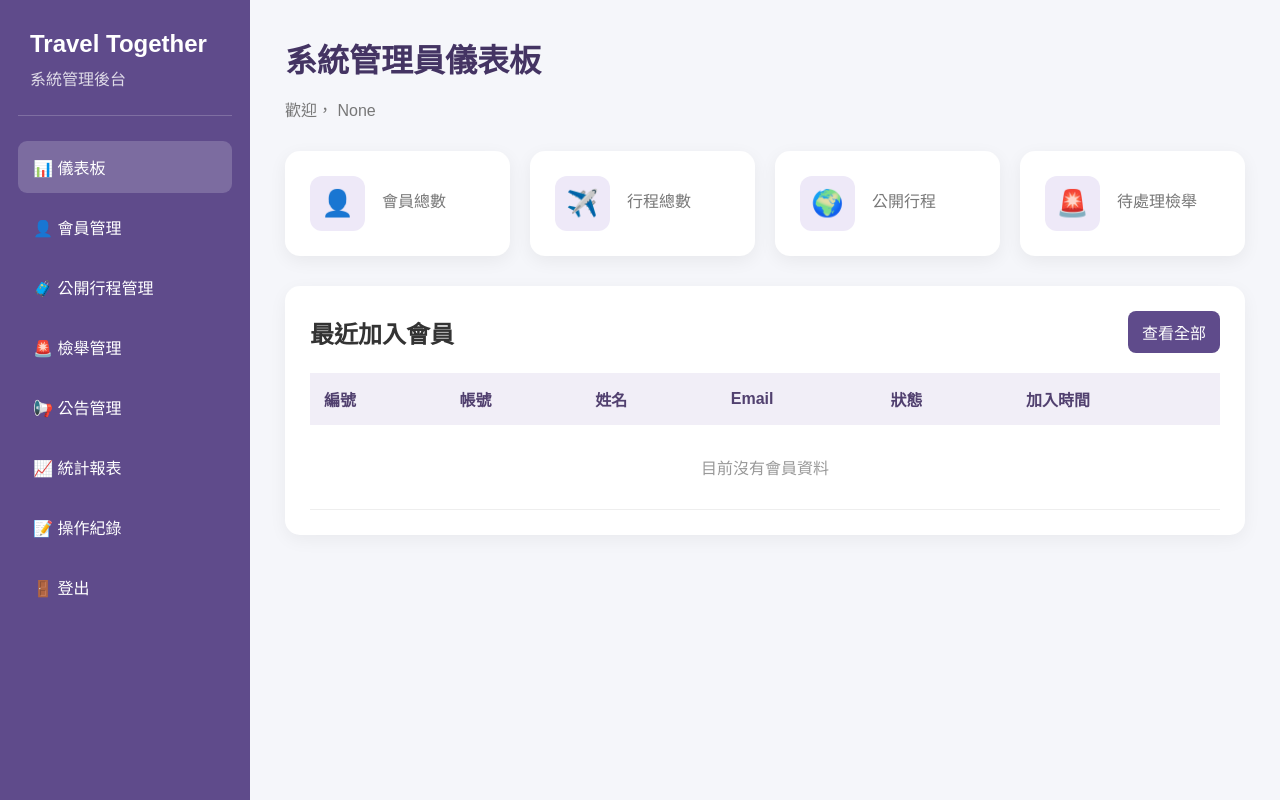
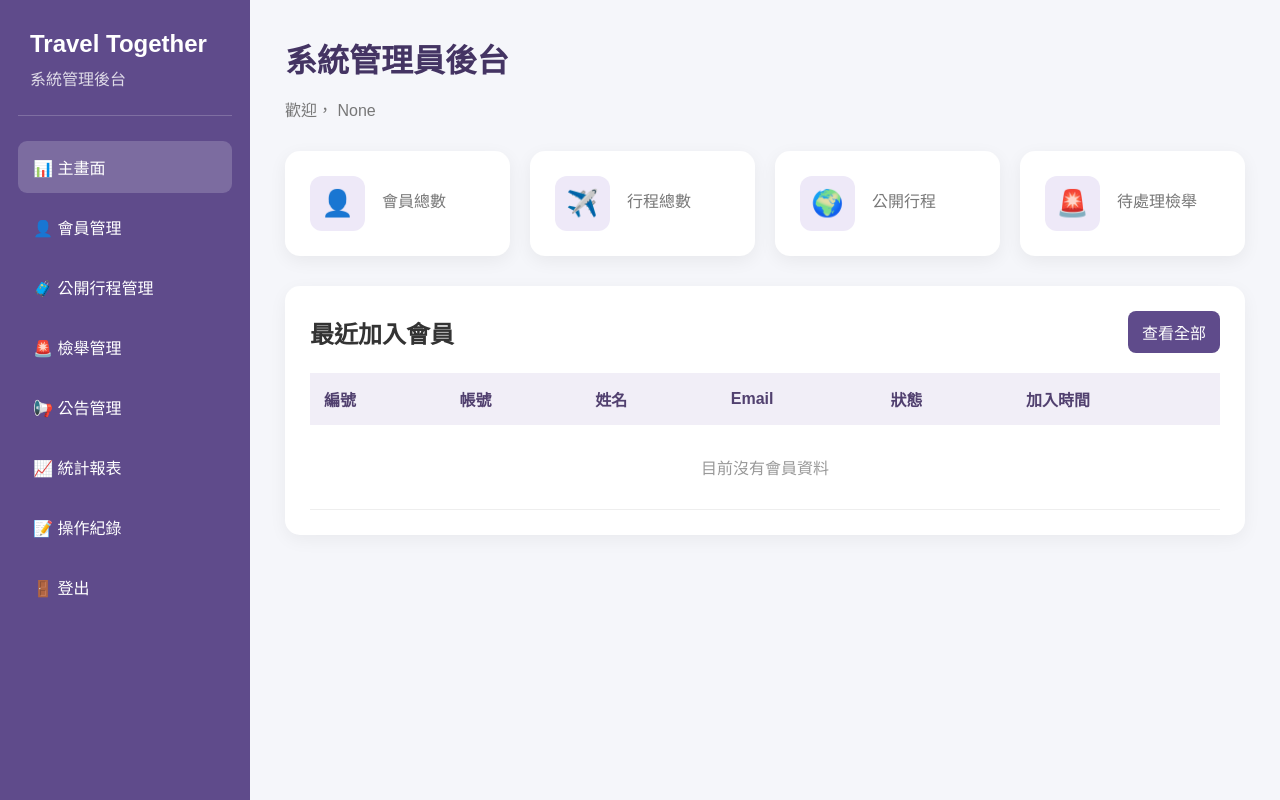
Before and after one commit to 111534114/travel_together, a Flask app: template templates/system_admin_home.html in a window 1280 px wide. Run offline with Flask 3, Linux system fonts and the light colour scheme; the template is opened without the code that fills it, so the values that code supplies are empty.

Commit message:
名稱修改

```diff
--- a/templates/system_admin_home.html
+++ b/templates/system_admin_home.html
@@ -40,7 +40,7 @@
             <a class="active"
                href="{{ url_for('system_admin_home') }}">
 
-                📊 儀表板
+                📊 主畫面
 
             </a>
 
@@ -107,7 +107,7 @@
 
             <div>
 
-                <h1>系統管理員儀表板</h1>
+                <h1>系統管理員後台</h1>
 
                 <p>
                     歡迎，
```
